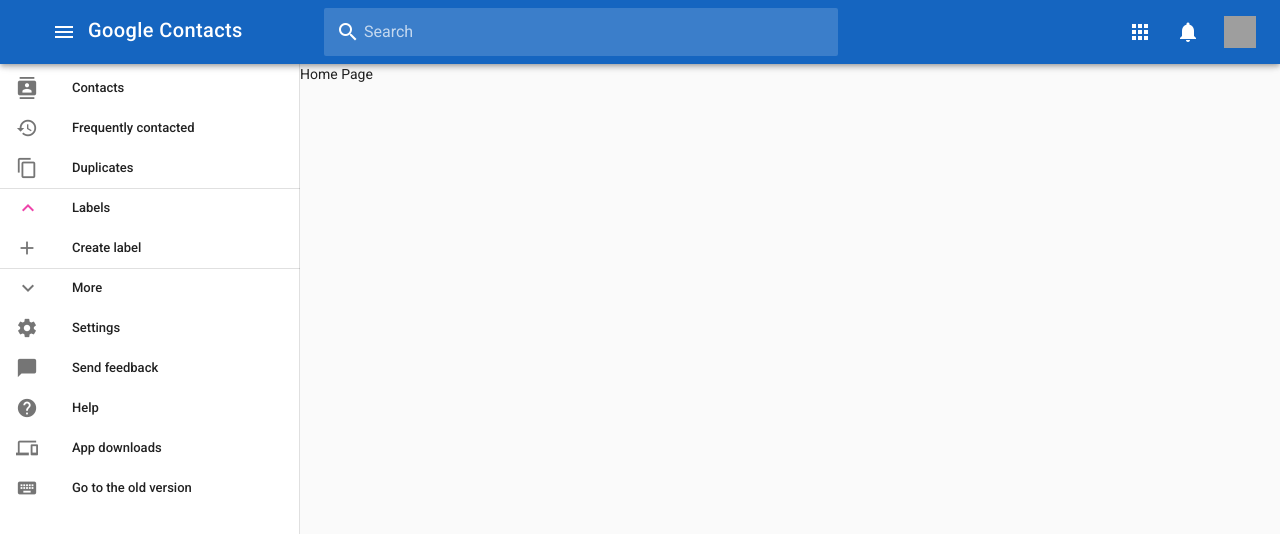
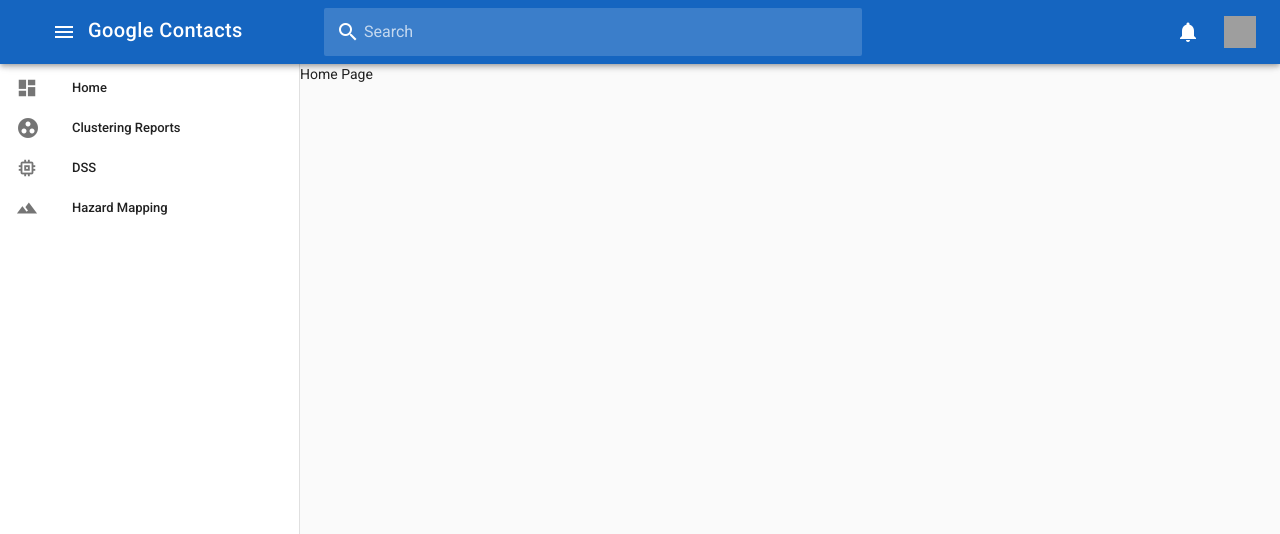
Before and after one commit to KimGranaderos/hazard_mapping, a Vue app: page / in a window 1280 px wide. Shown: the top 534 px of the page. Built offline with nearby package versions, Linux system fonts and the light colour scheme; grey boxes are pictures that could not be loaded.

Commit message:
update nav home

```diff
--- a/src/App.vue
+++ b/src/App.vue
@@ -86,9 +86,6 @@
       ></v-text-field>
       <v-spacer></v-spacer>
       <v-btn icon>
-        <v-icon>apps</v-icon>
-      </v-btn>
-      <v-btn icon>
         <v-icon>notifications</v-icon>
       </v-btn>
       <v-btn icon large>
@@ -114,36 +111,18 @@
       dialog: false,
       drawer: null,
       items: [
-        { icon: 'contacts', text: 'Contacts' },
-        { icon: 'history', text: 'Frequently contacted' },
-        { icon: 'content_copy', text: 'Duplicates' },
+        { icon: 'dashboard', text: 'Home' },
         {
-          icon: 'keyboard_arrow_up',
-          'icon-alt': 'keyboard_arrow_down',
-          text: 'Labels',
-          model: true,
+          icon: 'keyboard_arrow_down',
+          'icon-alt': 'group_work',
+          text: 'Clustering Reports',
+          model: false,
           children: [
-            { icon: 'add', text: 'Create label' }
+            { icon: 'add', text: 'Organize and Dispatch' }
           ]
         },
-        {
-          icon: 'keyboard_arrow_up',
-          'icon-alt': 'keyboard_arrow_down',
-          text: 'More',
-          model: false,
-          children: [
-            { text: 'Import' },
-            { text: 'Export' },
-            { text: 'Print' },
-            { text: 'Undo changes' },
-            { text: 'Other contacts' }
-          ]
-        },
-        { icon: 'settings', text: 'Settings' },
-        { icon: 'chat_bubble', text: 'Send feedback' },
-        { icon: 'help', text: 'Help' },
-        { icon: 'phonelink', text: 'App downloads' },
-        { icon: 'keyboard', text: 'Go to the old version' }
+        { icon: 'memory', text: 'DSS' },
+        { icon: 'terrain', text: 'Hazard Mapping' }
       ]
     }),
     props: {
```
